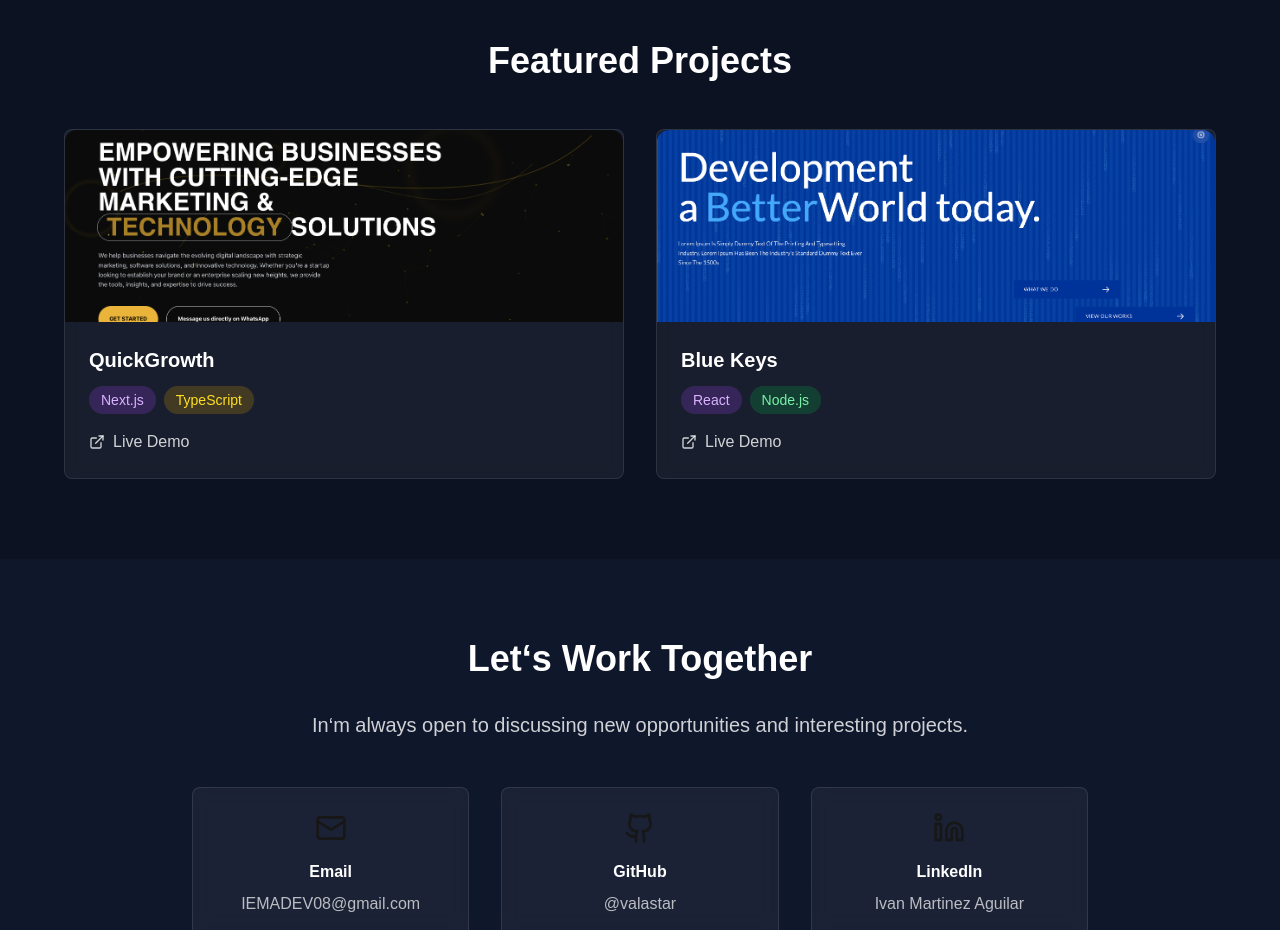
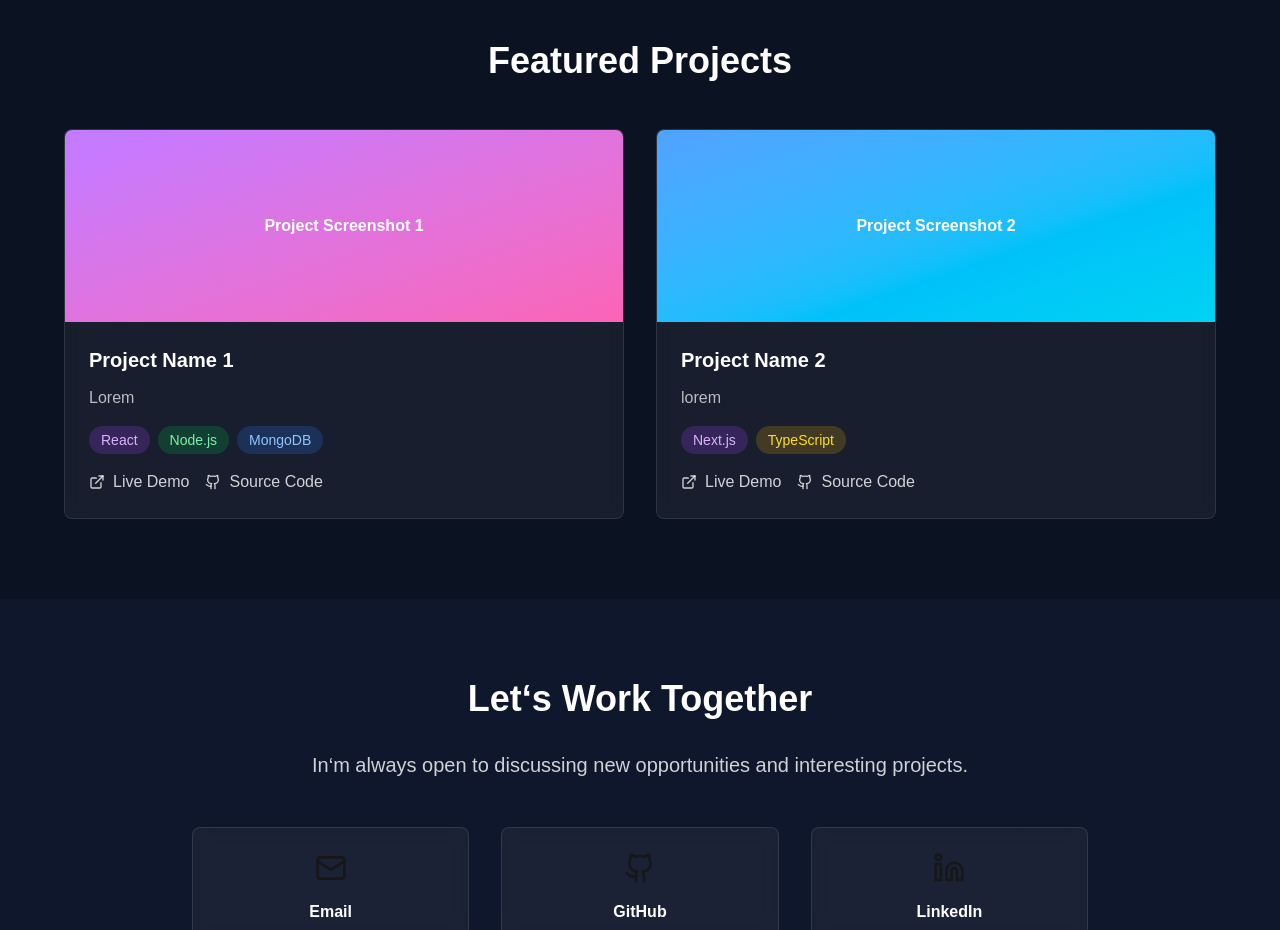
Before and after one commit to valastar/navidev, a Next.js app: page / in a window 1280 px wide. Shown: the part 1660-2590 px from the top of the page. Built offline with nearby package versions, Linux system fonts and the light colour scheme.

Commit message:
Revert "Feat/projects"

```diff
--- a/src/app/hero/page.tsx
+++ b/src/app/hero/page.tsx
@@ -3,7 +3,6 @@
 
 import React from 'react';
 import { Github, Linkedin, Mail, ExternalLink, Code, Database, Globe, Smartphone } from 'lucide-react';
-import Image from "next/image";
 
 export default function Portfolio() {
   return (
@@ -200,62 +199,55 @@ export default function Portfolio() {
           <div className="grid lg:grid-cols-2 gap-8">
             {/* Project 1 */}
             <div className="bg-white/5 backdrop-blur-sm border border-white/10 rounded-lg overflow-hidden hover:scale-105 transition-transform">
-              <div className="h-48 relative overflow-hidden rounded-t-xl">
-                <Image
-                  src="/projects/qg.png"
-                  alt="Project Screenshot 2"
-                  fill
-                  className="object-cover"
-                />
+              <div className="h-48 bg-gradient-to-br from-purple-400 to-pink-400 flex items-center justify-center">
+                <span className="text-white font-semibold">Project Screenshot 1</span>
               </div>
               <div className="p-6">
-                <h3 className="text-xl font-semibold text-white mb-3">QuickGrowth</h3>
+                <h3 className="text-xl font-semibold text-white mb-3">Project Name 1</h3>
+                <p className="text-white/70 mb-4">
+                  Lorem
+                </p>
                 <div className="flex flex-wrap gap-2 mb-4">
-                  <span className="bg-purple-500/20 text-purple-300 px-3 py-1 rounded-full text-sm">Next.js</span>
-                  <span className="bg-yellow-500/20 text-yellow-300 px-3 py-1 rounded-full text-sm">TypeScript</span>
+                  <span className="bg-purple-500/20 text-purple-300 px-3 py-1 rounded-full text-sm">React</span>
+                  <span className="bg-green-500/20 text-green-300 px-3 py-1 rounded-full text-sm">Node.js</span>
+                  <span className="bg-blue-500/20 text-blue-300 px-3 py-1 rounded-full text-sm">MongoDB</span>
                 </div>
                 <div className="flex space-x-4">
-                  <a
-                    href="https://qg-page.vercel.app/"
-                    target="_blank"
-                    rel="noopener noreferrer"
-                    className="flex items-center text-white/80 hover:text-white transition-colors"
-                  >
+                  <button className="flex items-center text-white/80 hover:text-white transition-colors">
                     <ExternalLink className="w-4 h-4 mr-2" />
                     Live Demo
-                  </a>
+                  </button>
+                  <button className="flex items-center text-white/80 hover:text-white transition-colors">
+                    <Github className="w-4 h-4 mr-2" />
+                    Source Code
+                  </button>
                 </div>
               </div>
             </div>
 
             {/* Project 2 */}
             <div className="bg-white/5 backdrop-blur-sm border border-white/10 rounded-lg overflow-hidden hover:scale-105 transition-transform">
-
-              <div className="h-48 relative overflow-hidden rounded-t-xl">
-                <Image
-                  src="/projects/bluekeys.png"
-                  alt="Project Screenshot 1"
-                  fill
-                  className="object-cover"
-                />
+              <div className="h-48 bg-gradient-to-br from-blue-400 to-cyan-400 flex items-center justify-center">
+                <span className="text-white font-semibold">Project Screenshot 2</span>
               </div>
               <div className="p-6">
-                <h3 className="text-xl font-semibold text-white mb-3">Blue Keys</h3>
+                <h3 className="text-xl font-semibold text-white mb-3">Project Name 2</h3>
+                <p className="text-white/70 mb-4">
+                  lorem
+                </p>
                 <div className="flex flex-wrap gap-2 mb-4">
-                  <span className="bg-purple-500/20 text-purple-300 px-3 py-1 rounded-full text-sm">React</span>
-                  <span className="bg-green-500/20 text-green-300 px-3 py-1 rounded-full text-sm">Node.js</span>
+                  <span className="bg-purple-500/20 text-purple-300 px-3 py-1 rounded-full text-sm">Next.js</span>
+                  <span className="bg-yellow-500/20 text-yellow-300 px-3 py-1 rounded-full text-sm">TypeScript</span>
                 </div>
                 <div className="flex space-x-4">
-                  <a
-                    href="https://blue-keys.vercel.app/"
-                    target="_blank"
-                    rel="noopener noreferrer"
-                    className="flex items-center text-white/80 hover:text-white transition-colors"
-                  >
+                  <button className="flex items-center text-white/80 hover:text-white transition-colors">
                     <ExternalLink className="w-4 h-4 mr-2" />
                     Live Demo
-                  </a>
-
+                  </button>
+                  <button className="flex items-center text-white/80 hover:text-white transition-colors">
+                    <Github className="w-4 h-4 mr-2" />
+                    Source Code
+                  </button>
                 </div>
               </div>
             </div>
```
Also changed, not shown: public/projects/bluekeys.png (deleted), public/projects/qg.png (deleted). Lines whose indentation alone changed are shown as unchanged.
